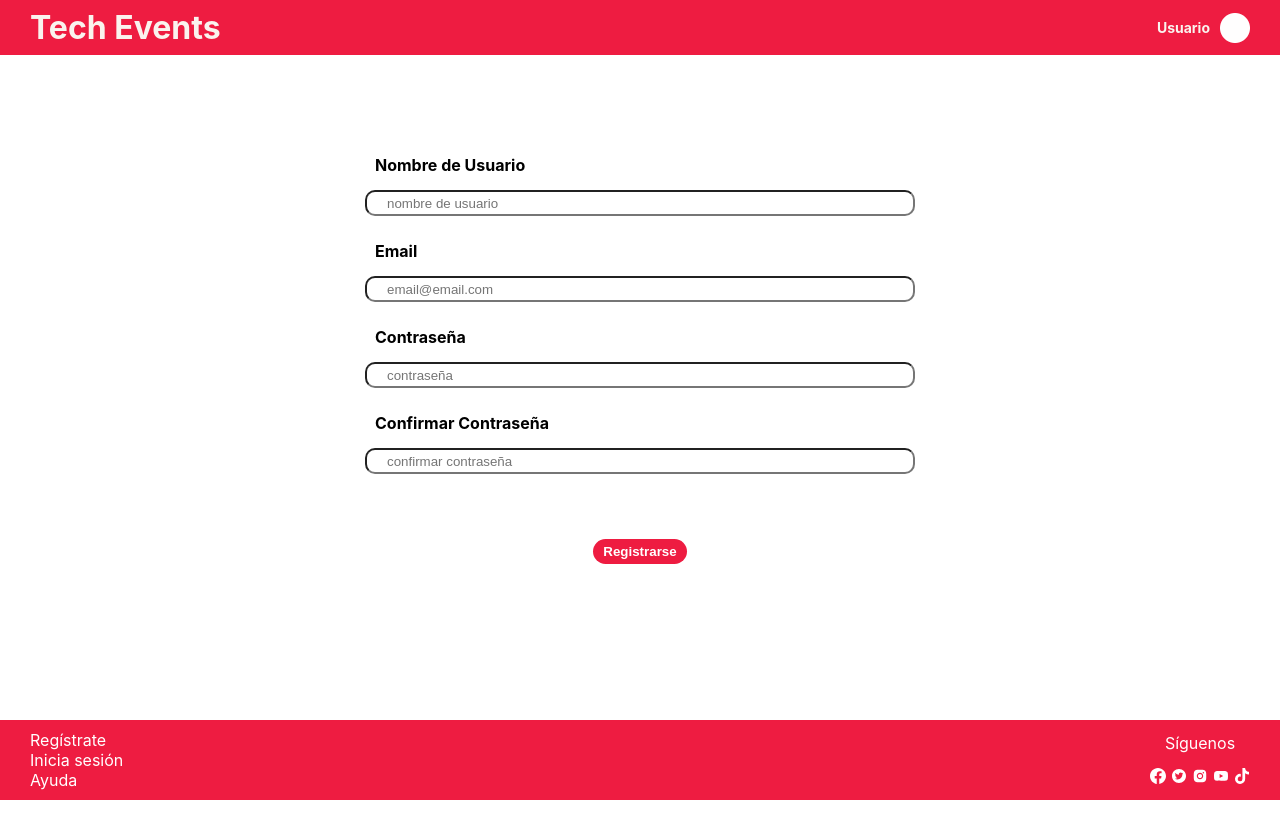
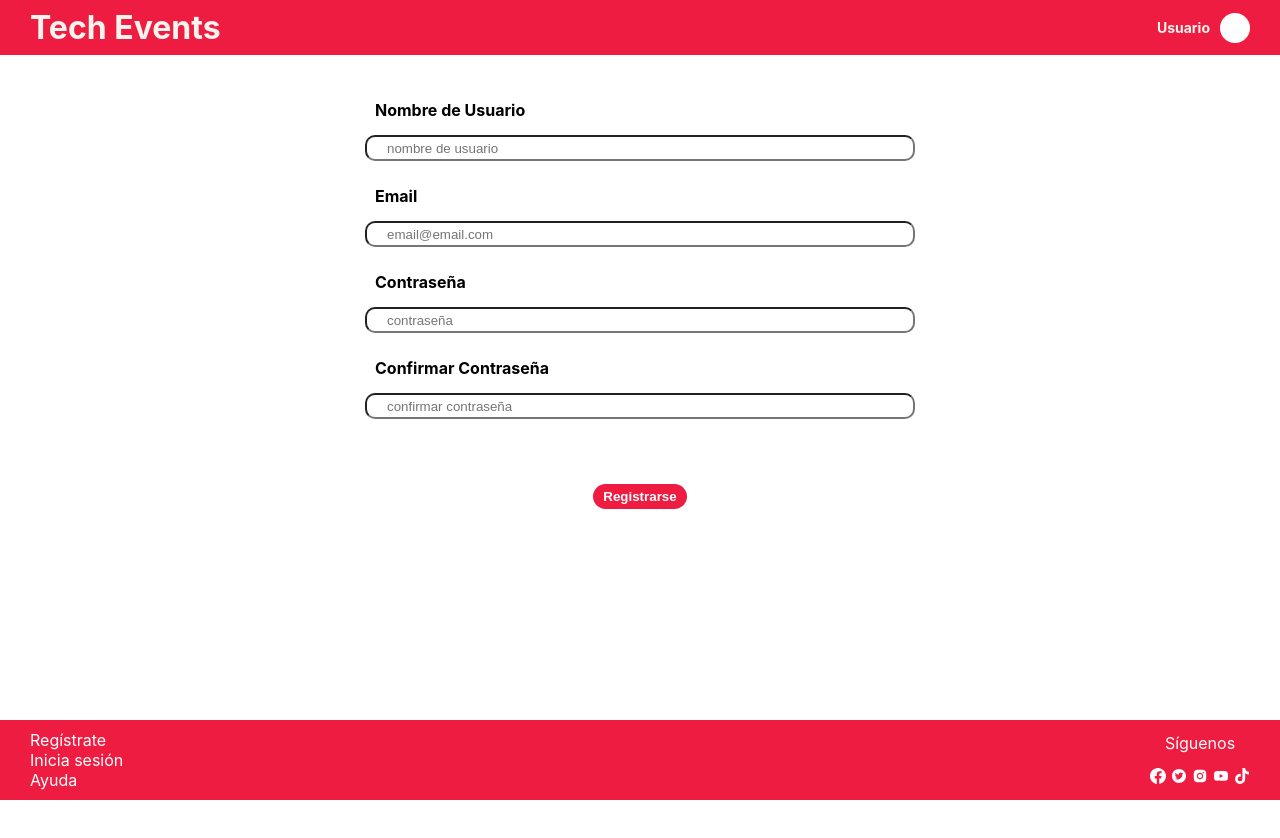
Before and after one commit to mihaelagheorghiu10/TechEvents-frontt, a React (Create React App) app: page /register in a window 1280 px wide. Shown: the top 838 px of the page. After the commit the page ends 808 px from the top, so only its background shows below. Built offline with nearby package versions, Linux system fonts and the light colour scheme.

Commit message:
fixed footer position and register and login pages sizes

```diff
--- a/src/components/Footer/footer.module.css
+++ b/src/components/Footer/footer.module.css
@@ -1,6 +1,6 @@
 .footerContainer {
 
-    position: fixed;
+    position: sticky;
     bottom: 0px;
     display: flex;
     flex-wrap: nowrap;
--- a/src/pages/Login/login.module.css
+++ b/src/pages/Login/login.module.css
@@ -1,16 +1,18 @@
 .loginPage {
 /* limits for page including navbar and footer */
 
-    margin-top: 55px;
-    margin-bottom: 80px;
-    height: 100svh;
+    /* margin-top: 55px; */
+    /* margin-bottom: 80px; */
+    /* height: 100svh; */
+    min-height: 91svh;
+    height:100%;
 
     display: flex;
     flex-direction: column;
     align-items: center;
     padding: 100px 30px;
+    overflow: hidden;
 }
-
 .loginForm {
     display: flex;
     flex-direction: column;
@@ -18,6 +20,7 @@
     gap: 25px;
     width: 100%;
     max-width: 550px;
+    padding-top: 130px;
 }
 
 .labelInput {
--- a/src/pages/Register/register.module.css
+++ b/src/pages/Register/register.module.css
@@ -1,14 +1,17 @@
 .registerPage {
     /* limits for page including navbar and footer */
 
-    margin-top: 55px;
-    margin-bottom: 80px;
-    height: 100svh;
+    top: 55px;
+    bottom: 80px;
+    /* height: 100svh; */
+    min-height: 91svh;
+    height:100%;
 
     display: flex;
     flex-direction: column;
     align-items: center;
     padding: 100px 30px;
+    overflow: hidden;
 }
 
 .registerForm {
```
